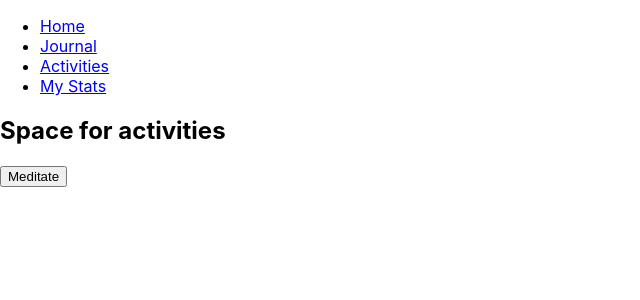
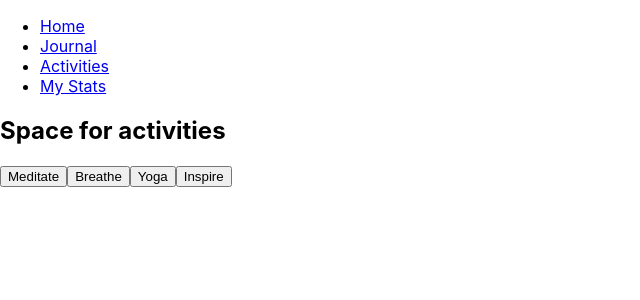
Before and after one commit to fatpav/code-br-, a React (Create React App) app in the folder code_br_client_side/: page /activities in a window 1280 px wide. Shown: the top 300 px of the page, without its empty margins (0-640 px from the left). Built offline with nearby package versions, Linux system fonts and the light colour scheme.

Commit message:
activities routes set up

```diff
--- a/code_br_client_side/src/App.js
+++ b/code_br_client_side/src/App.js
@@ -5,13 +5,15 @@ import NavBar from './components/NavBar';
 import StartScreen from './components/StartScreen'
 import './App.css';
 import Journal from './components/Journal';
-import Breathing from './Breathing';
+import Breathe from './components/Exercises/Breathe';
 import Activities from './components/Activities';
 import Mood from './components/Mood';
 import Sleep from './components/Sleep';
 import Tracker from './components/Tracker';
 import Stats from './components/Stats';
-import Meditate from './components/Exercises/Meditate'
+import Meditate from './components/Exercises/Meditate';
+import Inspire from './components/Exercises/Inspire';
+import Yoga from './components/Exercises/Yoga';
 
 
 function App() {
@@ -25,6 +27,9 @@ function App() {
             <Route path="/activities" component={Activities}/>
             <Route path="/mystats" component={Stats}/>
             <Route path="/meditate" component={Meditate}/>
+            <Route path="/yoga" component={Yoga}/>
+            <Route path="/inspire" component={Inspire}/>
+            <Route path="/breathe" component={Breathe}/>
           </Switch>
 
         {/* <StartScreen></StartScreen> */}
--- a/code_br_client_side/src/components/Activities.js
+++ b/code_br_client_side/src/components/Activities.js
@@ -16,7 +16,7 @@ const Activities = () => {
         </button>
        </Link>
 
-        {/* <Link to="/breathe">
+        <Link to="/breathe">
         <button>Breathe</button>
         </Link>
 
@@ -26,7 +26,7 @@ const Activities = () => {
 
         <Link to="/inspire">
         <button>Inspire</button>
-        </Link> */}
+        </Link>
         </>
     )
 }
```
Also changed, not shown: 1 other file (tests, documents, lock files or other folders).
